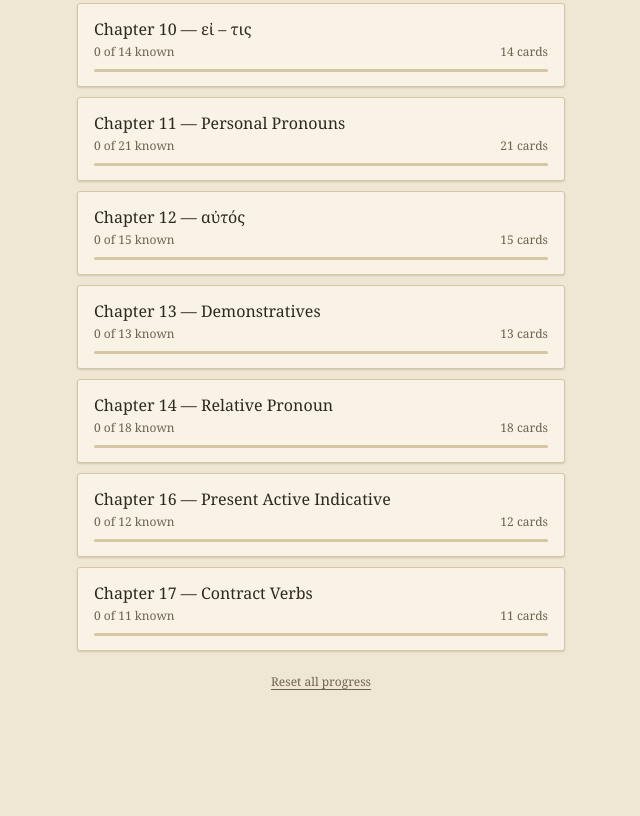
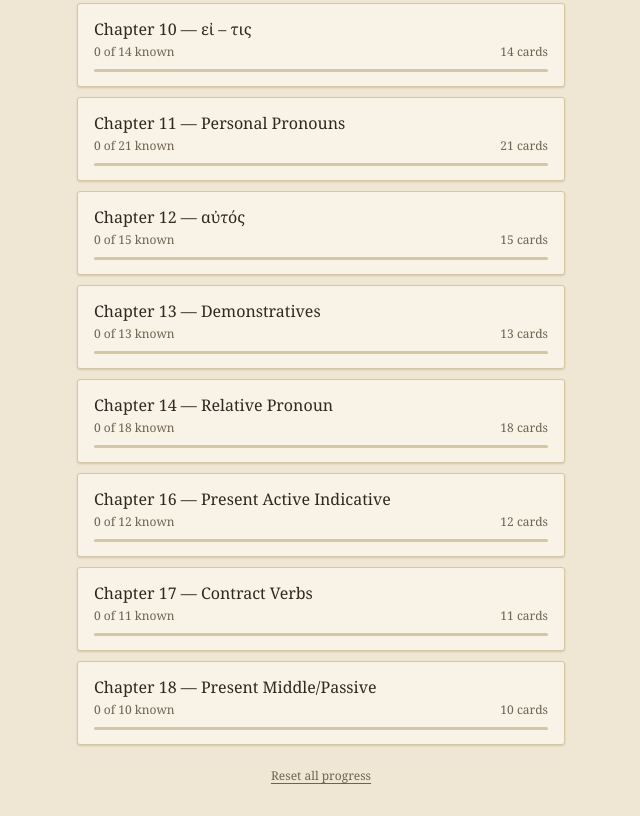
Before and after one commit to bondservant-of-Christ/Greek-Vocab-Cards, a plain HTML site: page index.html in a window 1280 px wide. Shown: the part 923-1739 px from the top of the page, without its empty margins (319-959 px from the left). Before the commit the page ends 1645 px from the top, so only its background shows below. Drawn offline with Linux system fonts and the light colour scheme.

Commit message:
Add Chapter 18 vocabulary deck
Co-Authored-By: Claude Sonnet 5.5 <noreply@anthropic.com>
Claude-Session: https://claude.ai/code/session_013ajyPZjS69HAoh1GKLwkSi

```diff
--- a/index.html
+++ b/index.html
@@ -686,6 +686,22 @@
         { g: "ποιέω", lex: "", d: "I do, make", pp: "(ἐποίουν), ποιήσω, ἐποίησα, πεποίηκα, πεποίημαι, –", f: 568, n: "Wide range of meaning; the translation can be quite idiomatic." },
         { g: "τηρέω", lex: "", d: "I keep, guard, observe", pp: "(ἐτήρουν), τηρήσω, ἐτήρησα, τετήρηκα, τετήρημαι, ἐτηρήθην", f: 70, n: "" }
       ]
+    },
+    {
+      id: "ch18",
+      name: "Chapter 18 — Present Middle/Passive",
+      cards: [
+        { g: "ἀποκρίνομαι", lex: "", d: "I answer", pp: "–, ἀπεκρινάμην, –, –, ἀπεκρίθην", f: 231, n: "ἀπό + *κριν." },
+        { g: "δεῖ", lex: "", d: "it is necessary", pp: "(ἔδει), –, –, –, –, –", f: 101, n: "Always third person singular, and its subject is always neuter. It has a different form for the past tense." },
+        { g: "δύναμαι", lex: "", d: "I am able, am powerful", pp: "(ἐδυνάμην or ἠδυνάμην), δυνήσομαι, –, –, –, ἠδυνήθην", f: 210, n: "One of the few exceptions to the rules about connecting vowels: it uses α throughout. 1 sg δύναμαι, 2 sg δύνασαι or δύνῃ, 3 sg δύναται; 1 pl δυνάμεθα, 2 pl δύνασθε, 3 pl δύνανται. A dynamo converts mechanical energy into electrical energy." },
+        { g: "ἔρχομαι", lex: "", d: "I come; go", pp: "(ἠρχόμην), ἐλεύσομαι, ἦλθον or ἦλθα, ἐλήλυθα, –, –", f: 632, n: "Roots *ἐρχ and *ἐλευθ." },
+        { g: "νύξ", lex: "νυκτός, ἡ", d: "night", f: 61, n: "Root *νυκτ. Its forms are explained in chapter 10 if you are on Track Two." },
+        { g: "ὅστις, ἥτις, ὅτι", lex: "", d: "whoever, whichever, whatever", f: 152, n: "The relative and indefinite pronouns combined (ὅς + τις); both halves decline. Only introduces a dependent clause. In Koine its indefinite sense can fade, so it may be translated like ὅς. The neuter ὅτι never occurs, but ὅ τι (two words) occurs nine times." },
+        { g: "πορεύομαι", lex: "", d: "I go, proceed; live", pp: "(ἐπορευόμην), πορεύσομαι, –, –, πεπόρευμαι, ἐπορεύθην", f: 153, n: "" },
+        { g: "συνάγω", lex: "", d: "I gather together, bring together; lead", pp: "συνάξω, συνήγαγον, –, συνῆγμαι, συνήχθην", f: 59, n: "σύν + *ἀγ. A synagogue is a place of gathering." },
+        { g: "τόπος", lex: "–ου, ὁ", d: "place; location", f: 94, n: "Root *τοπο. Topography." },
+        { g: "ὡς", lex: "", d: "as, like; that; approximately; when, after", f: 504, n: "" }
+      ]
     }
   ];
 
```
